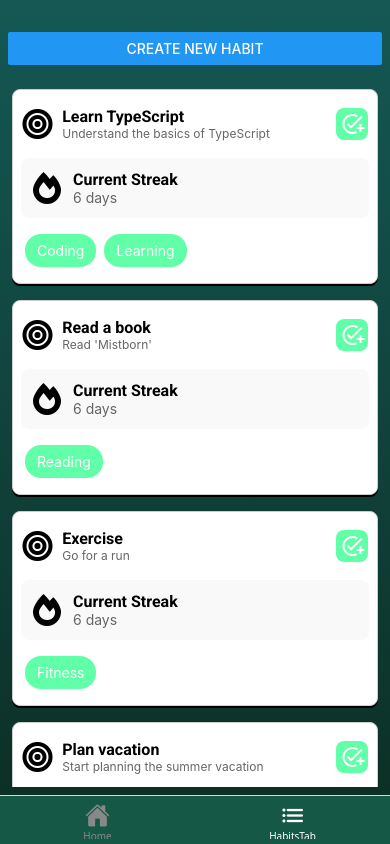
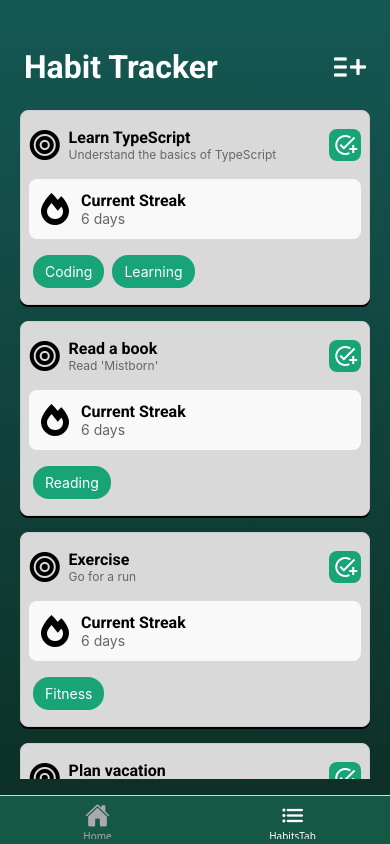
Before and after one commit to DiegoRojo99/Objexy, a React Native app: screen /HabitsTab in a window 390 px wide. Built offline with nearby package versions, Linux system fonts and the light colour scheme.

Commit message:
Updated accent, ripple and active

```diff
--- a/lib/colors/Colors.ts
+++ b/lib/colors/Colors.ts
@@ -1,13 +1,13 @@
 const Colors = {
   primary: '#0C3026',
   secondary: '#155854',
-  accent: '#61ffa8ff',
+  accent: '#19a478ff',
   active: 'white',
-  inactive: '#888888',
+  inactive: '#aaaaaa',
   text: '#fff',
   tabBackground: '#155845',
-  cardBackground: '#ffffff',
-  ripple: '#ddd',
+  cardBackground: '#d9d9d9',
+  ripple: '#64b9a1ff',
 };
 
 export default Colors;
--- a/screens/HabitDetailsScreen.tsx
+++ b/screens/HabitDetailsScreen.tsx
@@ -11,13 +11,22 @@ export default function HabitDetailsScreen({ route, navigation }: { route: any,
   return (
     <GradientBackground>
       <View style={styles.habitsContainer}>
+        {/* Habit Title */}
         <Text style={styles.habitsTitle}>{habit?.name}</Text>
+
+        {/* Habit Details */}
         <View style={styles.section}>
           <Text style={styles.description}>{habit?.description}</Text>
-          <TagList tags={habit?.tagIds || []} />
         </View>
+
+        {/* Habit Logs */}
         <View style={styles.section}>
           <HabitLogStreak logs={habit?.logs || []} />
+        </View>
+
+        {/* Habit Tags */}
+        <View style={styles.section}>
+          <TagList tags={habit?.tagIds || []} />
         </View>
       </View>
     </GradientBackground>
--- a/screens/HabitsScreen.tsx
+++ b/screens/HabitsScreen.tsx
@@ -1,10 +1,12 @@
-import { View, Text, StyleSheet, Button } from "react-native";
+import { View, Text, StyleSheet, Button, Pressable } from "react-native";
 import { sampleHabits } from "../data/sample";
 import { useState } from "react";
 import HabitInputModal from "../components/habits/HabitInputModal";
 import { HabitList } from "../components/habits/HabitList";
 import { Habit, HabitWithLogs } from "../lib/types/Habit";
 import { GradientBackground } from "../components/bg/GradientBackground";
+import Entypo from '@expo/vector-icons/Entypo';
+import Colors from "../lib/colors/Colors";
 
 export default function HabitsScreen({  }) {
   const [modalIsVisible, setModalIsVisible] = useState(false);
@@ -18,8 +20,22 @@ export default function HabitsScreen({  }) {
   return (
     <GradientBackground>
       <View style={styles.habitsContainer}>
+        {/* Habit Input Modal */}
         <HabitInputModal visible={modalIsVisible} onClose={() => setModalIsVisible(false)} onAddHabit={handleAddHabit} />
-        <Button title="Create new habit" onPress={() => setModalIsVisible(true)} />
+
+        {/* Header */}
+        <View style={styles.topRow}>
+          {/* Logo */}
+          <View style={styles.logoContainer}>
+            <Text style={styles.logoText}>Habit Tracker</Text>
+          </View>
+          {/* Create Habit Button */}
+          <Pressable style={styles.button} onPress={() => setModalIsVisible(true)}>
+            <Entypo name="add-to-list" size={32} color="white" />
+          </Pressable>
+        </View>
+
+        {/* Habit List */}
         <HabitList habits={habits} />
       </View>
     </GradientBackground>
@@ -29,5 +45,30 @@ export default function HabitsScreen({  }) {
 const styles = StyleSheet.create({
   habitsContainer: {
     flex: 1,
+    padding: 8,
+  },
+  topRow: {
+    flexDirection: 'row',
+    justifyContent: 'space-between',
+    alignItems: 'center',
+    marginTop: 8,
+    marginHorizontal: 8,
+  },
+  logoContainer: {
+    flexDirection: 'row',
+  },
+  logoText: {
+    fontSize: 32,
+    fontFamily: 'Roboto-Bold',
+    color: 'white',
+  },
+  button: {
+    // padding: 4,
+    borderRadius: 4,
+  },
+  buttonText: {
+    color: 'white',
+    fontFamily: 'Roboto-Bold',
+    textAlign: 'center',
   },
 });
```
